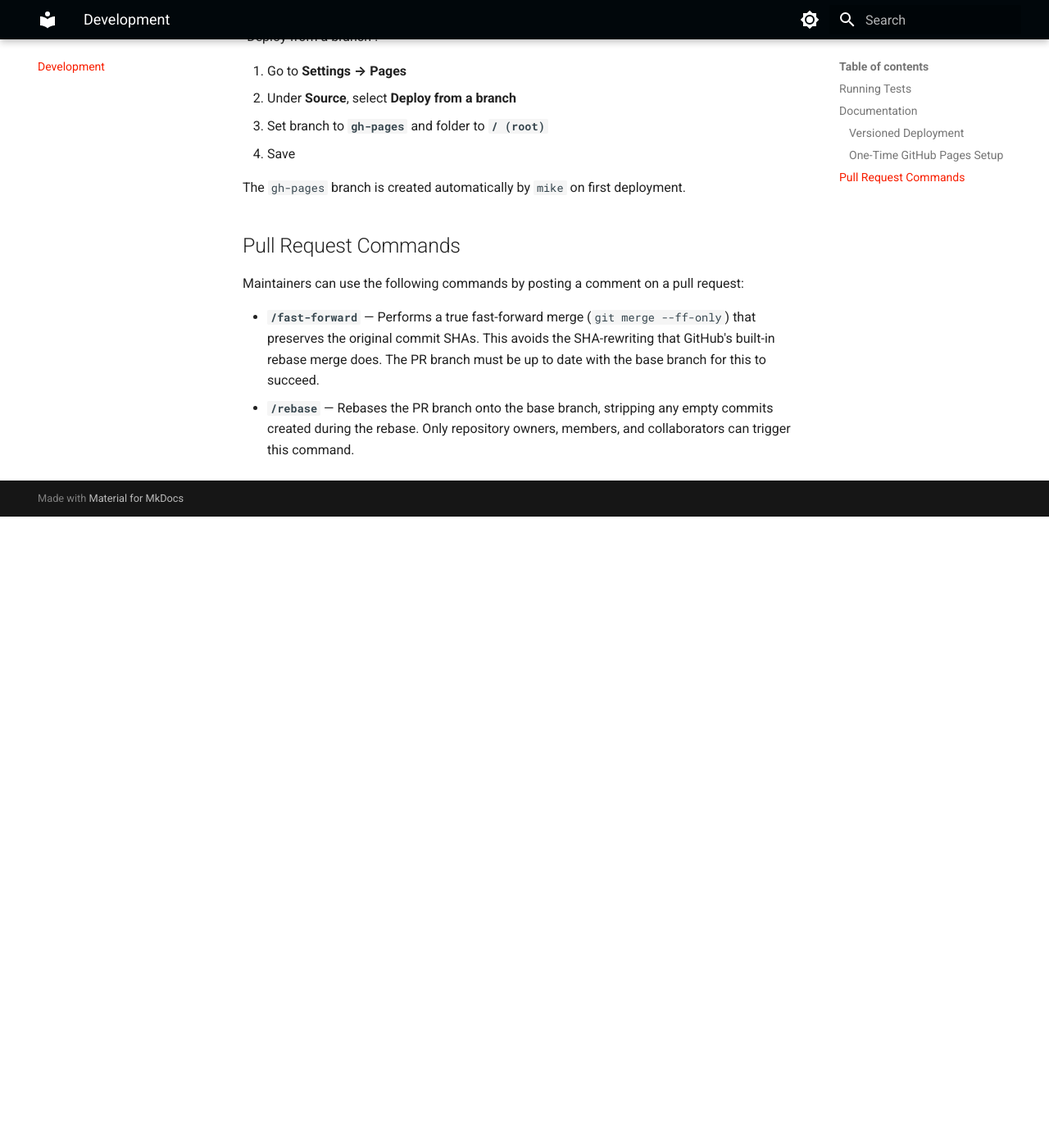
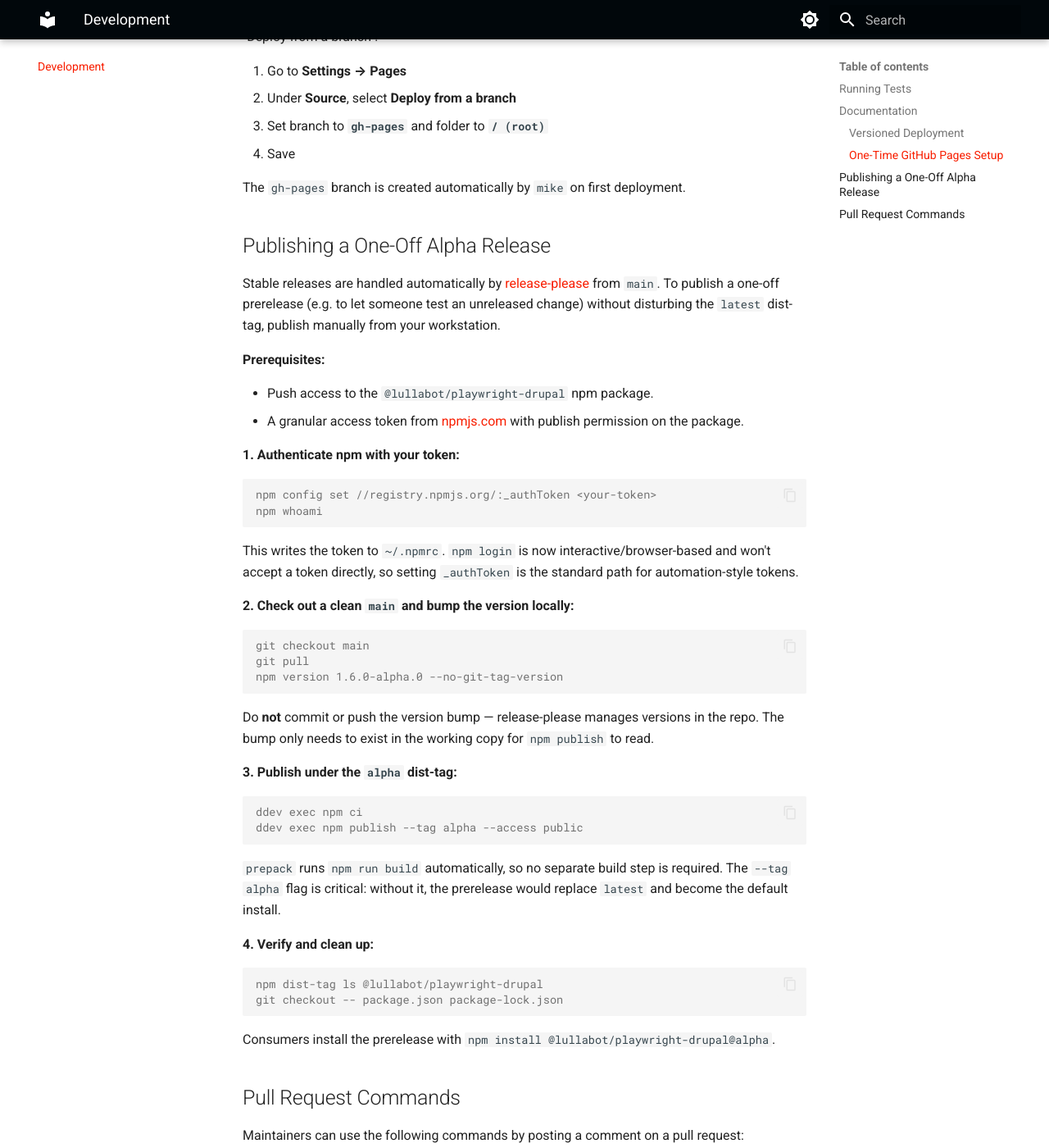
Before and after one commit to Lullabot/playwright-drupal, an MkDocs documentation site: the page built from docs/development.md, in a window 1280 px wide and 1400 px high, scrolled down 1189 px. Shown: the whole window at 82% size. Built offline with MkDocs 1.6.1 and Material for MkDocs 9.7.7, drawn with Linux system fonts in a browser that asks for light colours; the version menu is left out; before the commit the page ends 1819 px from its top, so only the background shows below that.

Commit message:
docs: document one-off alpha release publishing
Co-Authored-By: Claude Opus 4.6 (1M context) <noreply@anthropic.com>

````diff
--- a/docs/development.md
+++ b/docs/development.md
@@ -49,6 +49,52 @@ Before the first versioned deployment, change the GitHub Pages source from "GitH
 
 The `gh-pages` branch is created automatically by `mike` on first deployment.
 
+## Publishing a One-Off Alpha Release
+
+Stable releases are handled automatically by [release-please](https://github.com/googleapis/release-please) from `main`. To publish a one-off prerelease (e.g. to let someone test an unreleased change) without disturbing the `latest` dist-tag, publish manually from your workstation.
+
+**Prerequisites:**
+
+- Push access to the `@lullabot/playwright-drupal` npm package.
+- A granular access token from [npmjs.com](https://www.npmjs.com/) with publish permission on the package.
+
+**1. Authenticate npm with your token:**
+
+```console
+npm config set //registry.npmjs.org/:_authToken <your-token>
+npm whoami
+```
+
+This writes the token to `~/.npmrc`. `npm login` is now interactive/browser-based and won't accept a token directly, so setting `_authToken` is the standard path for automation-style tokens.
+
+**2. Check out a clean `main` and bump the version locally:**
+
+```console
+git checkout main
+git pull
+npm version 1.6.0-alpha.0 --no-git-tag-version
+```
+
+Do **not** commit or push the version bump — release-please manages versions in the repo. The bump only needs to exist in the working copy for `npm publish` to read.
+
+**3. Publish under the `alpha` dist-tag:**
+
+```console
+ddev exec npm ci
+ddev exec npm publish --tag alpha --access public
+```
+
+`prepack` runs `npm run build` automatically, so no separate build step is required. The `--tag alpha` flag is critical: without it, the prerelease would replace `latest` and become the default install.
+
+**4. Verify and clean up:**
+
+```console
+npm dist-tag ls @lullabot/playwright-drupal
+git checkout -- package.json package-lock.json
+```
+
+Consumers install the prerelease with `npm install @lullabot/playwright-drupal@alpha`.
+
 ## Pull Request Commands
 
 Maintainers can use the following commands by posting a comment on a pull request:
````
